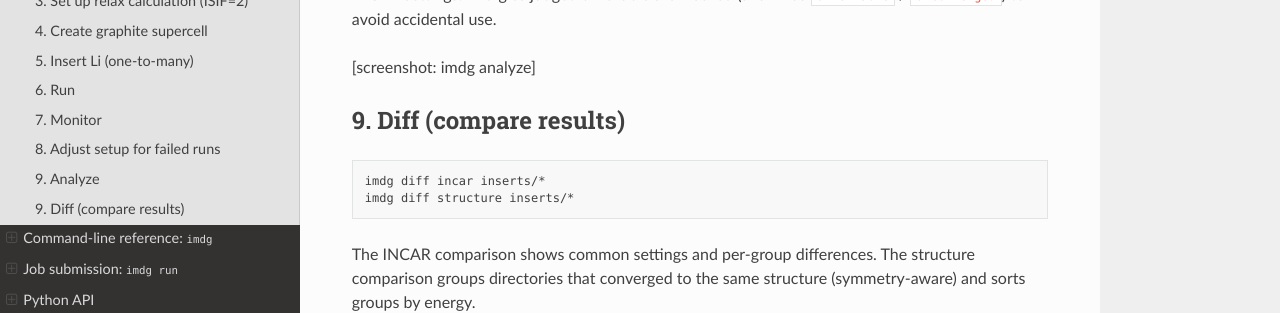
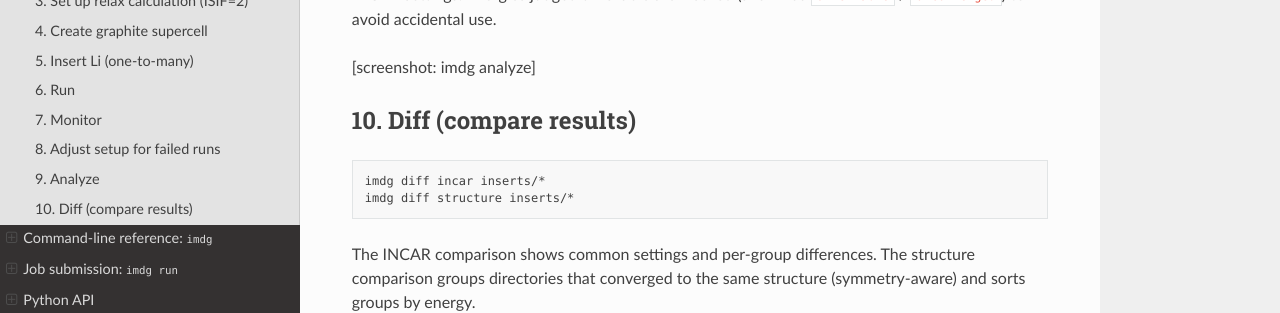
Before and after one commit to yantar92/IMDgroup-pymatgen, a Sphinx documentation site: the page built from docs/quickstart.md, in a window 1280 px wide and 900 px high, scrolled down 5551 px. Shown: the part 348-661 px from the top of the window. Built offline with Sphinx 7.4.7 and the Read the Docs theme 3.1.0, drawn with Linux system fonts in a browser that asks for light colours.

Commit message:
docs/quickstart.md: Fix numbering

````diff
--- a/docs/quickstart.md
+++ b/docs/quickstart.md
@@ -306,7 +306,7 @@ are masked (shown as `unreliable` / `unconverged`) to avoid accidental use.
 
 [screenshot: imdg analyze]
 
-## 9. Diff (compare results)
+## 10. Diff (compare results)
 
 ```bash
 imdg diff incar inserts/*
````
